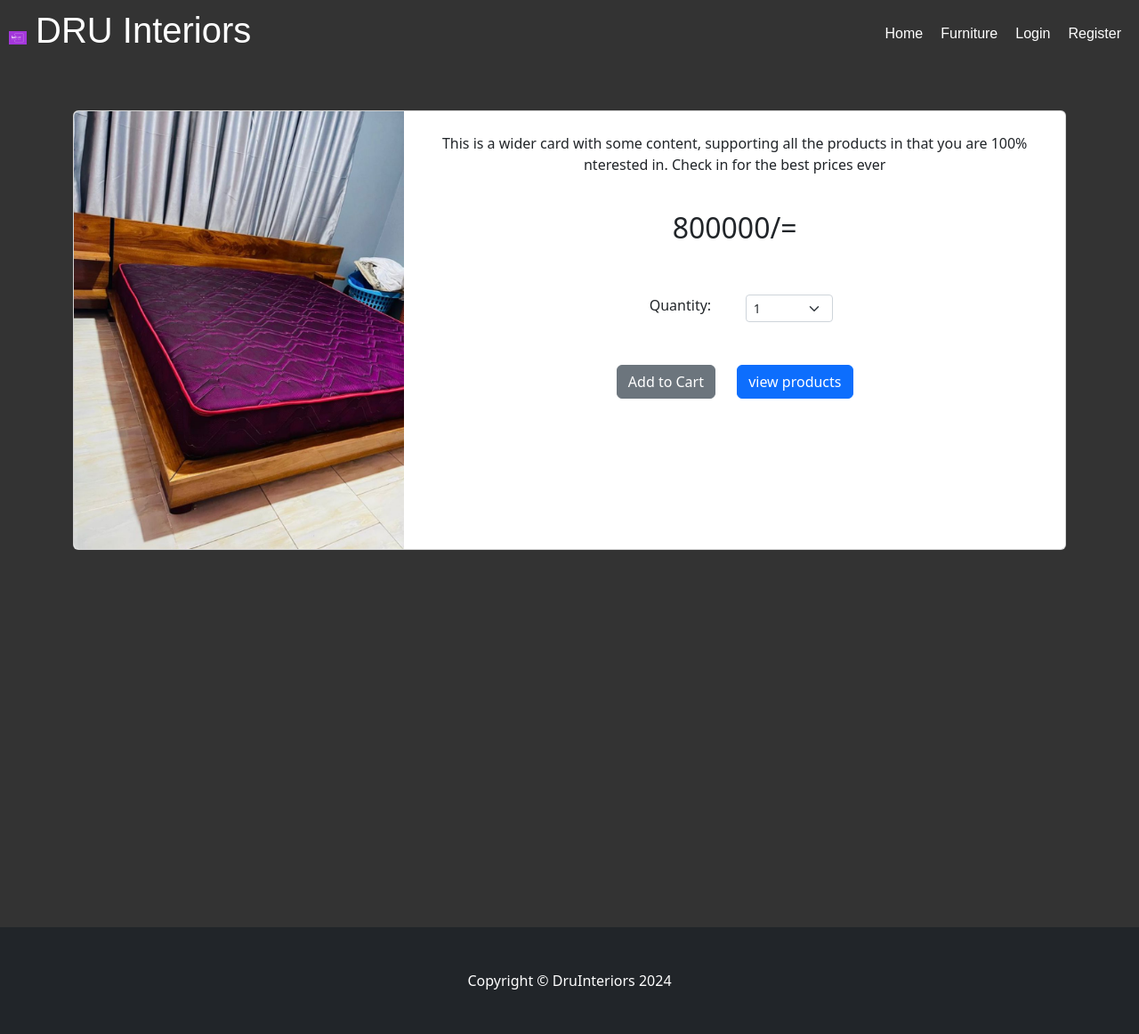
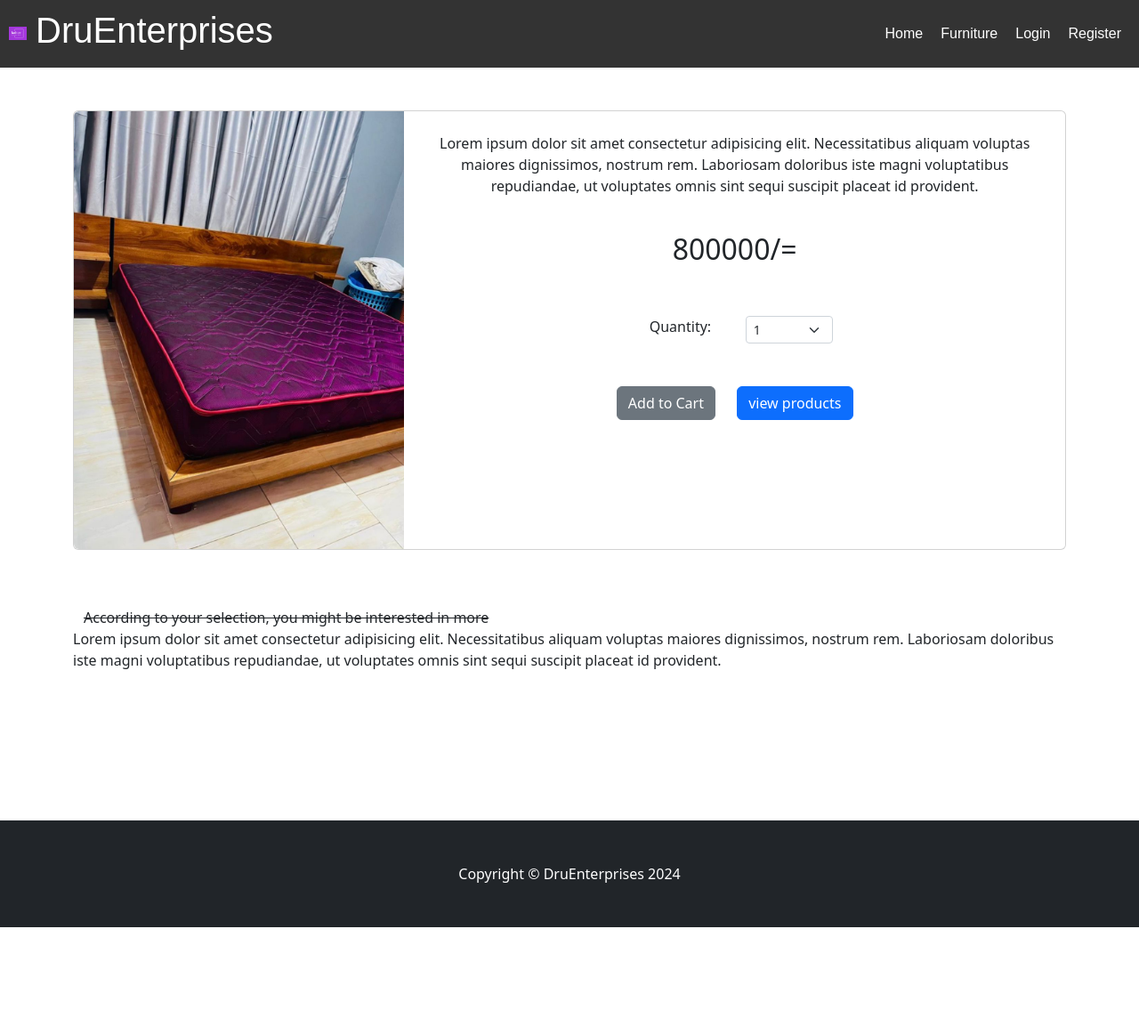
Before and after one commit to kalosius/Dru-Limited, a Django app: page /product/1 in a window 1280 px wide. Shown: the whole page at 89% size. After the commit the page ends 1042 px from the top, so only its background shows below. Run offline with Django 5.2, Linux system fonts and the light colour scheme; data comes from the database, SQL or seed files in the repository; both versions use the stored data as it was after the commit; some libraries are stand-ins or nearby versions.

Commit message:
refactoring css, added description for product view

```diff
--- a/cart/templates/cart_summary.html
+++ b/cart/templates/cart_summary.html
@@ -7,7 +7,7 @@
             <div class="container px-4 px-lg-5 my-5">
                 <div class="text-center text-white">
                     <h1 class="display-4 fw-bolder">Shopping Cart</h1>
-                    <p class="lead fw-normal text-white-50 mb-0">View your Cart</p>
+                    <p class="lead fw-normal text-white-50 mb-0">View your shopping cart in order to make changes or proceed with checking out...</p>
                 </div>
             </div>
         </header>
--- a/druu/static/style/nav.css
+++ b/druu/static/style/nav.css
@@ -1,5 +1,3 @@
-/* Add this to your existing style.css file or create a new one */
-
 /* Default styles for larger screens */
 
 .footer-edit{
@@ -11,12 +9,16 @@
 }
 
 
-
 .nav-list {
     display: flex;
     justify-content: space-between;
     align-items: center;
+    padding: 10px;
+    background-color: #333;
+    color: #fff;
+    font-family: Arial, sans-serif;
 }
+
 
 .nav-unorder {
     display: flex;
@@ -32,6 +34,7 @@
    padding: 10px;
 }
 
+/* going to smaller screens */
 /* Media query for smaller screens */
 @media (max-width: 768px) {
     .nav-unorder {
--- a/druu/static/style/style.css
+++ b/druu/static/style/style.css
@@ -1,39 +1,36 @@
+/* default for smaller screen */
+
 *{
     margin: 0;
     padding: 0;
 }
 
-.nav-list {
-    width: 100%;
-    text-align: center;
-    display: flex;
-    justify-content: space-between;
-    padding: 10px;
-    background-color: #333;
-    color: #fff;
-    font-family: Arial, sans-serif;
-}
 
 nav ul {
     display: none;
 }
 
+/* menu button */
 #toggle {
     margin-right: 30px;
     background-color: #333;
     color: #fff;
     border: none;
+    border-radius: 50px;
+    transition: all .5s;
 
 }
 
 .nav-list img {
     width: 30px;
-    padding-top: 10px;
+    /* padding-top: 10px; */
     padding-right: 10px;
 
 }
 
+/* going to higher screen */
 @media only screen and (min-width: 768px){
+
     .nav-list {
         width: 100%;
         text-align: center;
--- a/druu/templates/base.html
+++ b/druu/templates/base.html
@@ -12,7 +12,7 @@
 
     <link href="https://cdn.jsdelivr.net/npm/bootstrap-icons@1.5.0/font/bootstrap-icons.css" rel="stylesheet" />
 
-    <title>DruInteriors</title>
+    <title>DruEnterprises</title>
     <script src="https://code.jquery.com/jquery-3.7.1.min.js" integrity="sha256-/JqT3SQfawRcv/BIHPThkBvs0OEvtFFmqPF/lYI/Cxo=" crossorigin="anonymous"></script>
 </head>
 <body>
@@ -21,7 +21,7 @@
     <nav>
         <div class="nav-list">
 
-            <h1><img src="{% static 'images/logo.png' %} " alt="">DRU Interiors</h1>
+            <h1><img src="{% static 'images/logo.png' %} " alt="">DruEnterprises</h1>
             <ul class="nav-unorder">
                 <li><a href="{% url 'home' %}">Home</a></li>
                 <li><a href="{% url 'category' 'Beddings' %}">Furniture</a></li>
@@ -86,7 +86,7 @@
     {% endblock %}
     <!-- Footer-->
     <footer class="py-5 bg-dark footer-edit">
-        <div class="container"><p class="m-0 text-center text-white">Copyright &copy; DruInteriors 2024</p></div>
+        <div class="container"><p class="m-0 text-center text-white">Copyright &copy; DruEnterprises 2024 </p></div>
     </footer>
     <!-- footer end -->
     <script src="https://cdn.jsdelivr.net/npm/bootstrap@5.2.3/dist/js/bootstrap.bundle.min.js"></script>
--- a/druu/templates/home.html
+++ b/druu/templates/home.html
@@ -7,7 +7,7 @@
     <div class="container px-4 px-lg-5 my-5">
         <div class="text-center text-white">
             <h1 class="display-4 fw-bolder">Shop in style</h1>
-            <p class="lead fw-normal text-white-50 mb-0">With this shop hompeage template</p>
+            <p class="lead fw-normal text-white-50 mb-0">At Dru-Enterprises</p>
         </div>
     </div>
 </header>
--- a/druu/templates/products/product.html
+++ b/druu/templates/products/product.html
@@ -6,9 +6,9 @@
 
     </header>
     <style>
-        body{
-            background-color: #333;
-        }
+        /* body{
+            /* background-color: #333;
+        } */
     </style>
     <div class="container">
         <div class="card mb-3" style="max-width: 1200px;">
@@ -20,7 +20,7 @@
                     <div class="card-body">
                         <center>
                         <h5 class="card-title">{{ product.title }}</h5>
-                        <p class="card-text" >This is a wider card with some content, supporting all the products in that you are 100% nterested in. Check in for the best prices ever</p> <br>
+                        <p class="card-text" >Lorem ipsum dolor sit amet consectetur adipisicing elit. Necessitatibus aliquam voluptas maiores dignissimos, nostrum rem. Laboriosam doloribus iste magni voluptatibus repudiandae, ut voluptates omnis sint sequi suscipit placeat id provident.</p> <br>
                         <h2 class="card-text" >{{ product.price }}/=</h2>
                             <br><br>
                         <div class="row justify-content-center">
@@ -44,10 +44,17 @@
                 </div>
             </div>
         </div>
+        <br><br>
+       <div class="container">
+            <strike>According to your selection, you might be interested in more</strike>
+       </div>
     </div>
+   <div class="container">
+    Lorem ipsum dolor sit amet consectetur adipisicing elit. Necessitatibus aliquam voluptas maiores dignissimos, nostrum rem. Laboriosam doloribus iste magni voluptatibus repudiandae, ut voluptates omnis sint sequi suscipit placeat id provident.
+   </div>
 
-    <br><br><br><br><br><br>
-    <br><br><br><br><br><br><br><br><br><br><br>
+
+    <br><br><br><br><br><br><br>
 
     <script>
         // check if button is pressed
--- a/druu/views.py
+++ b/druu/views.py
@@ -30,10 +30,10 @@ def category(request,categories):
         return redirect('home')
 
 
+def home(request):
 
-def home(request):
     products = Product.objects.all()
-    return render(request, 'home.html', {'products':products})
+    return render(request, 'home.html', {'products':products,})
 
 def about(request):
     return render(request, 'about.html')
```
Also changed, not shown: druu/templates/about.html (+8 -1 lines), druu/templates/products/category.html (+5 -2 lines), db.sqlite3.
